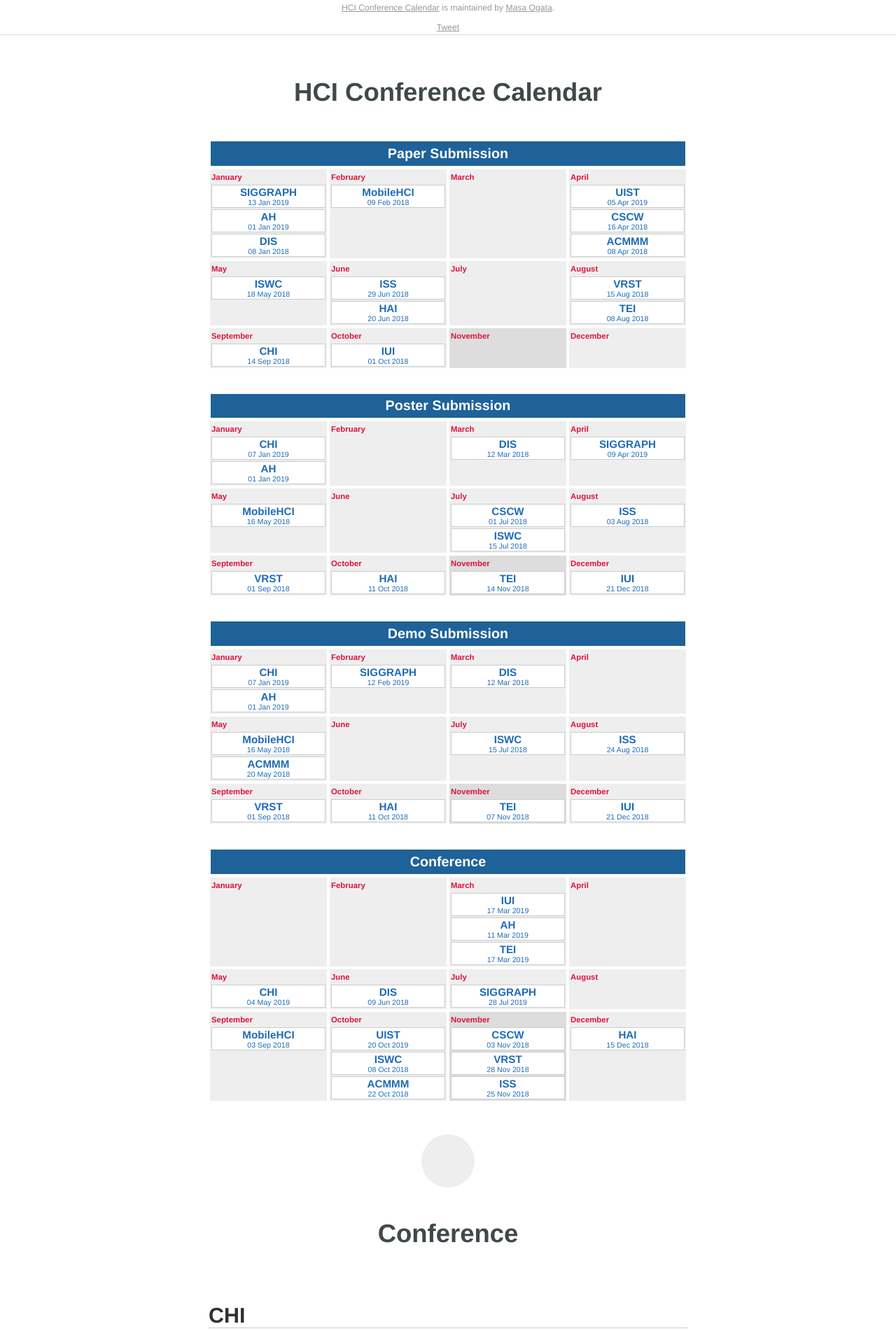
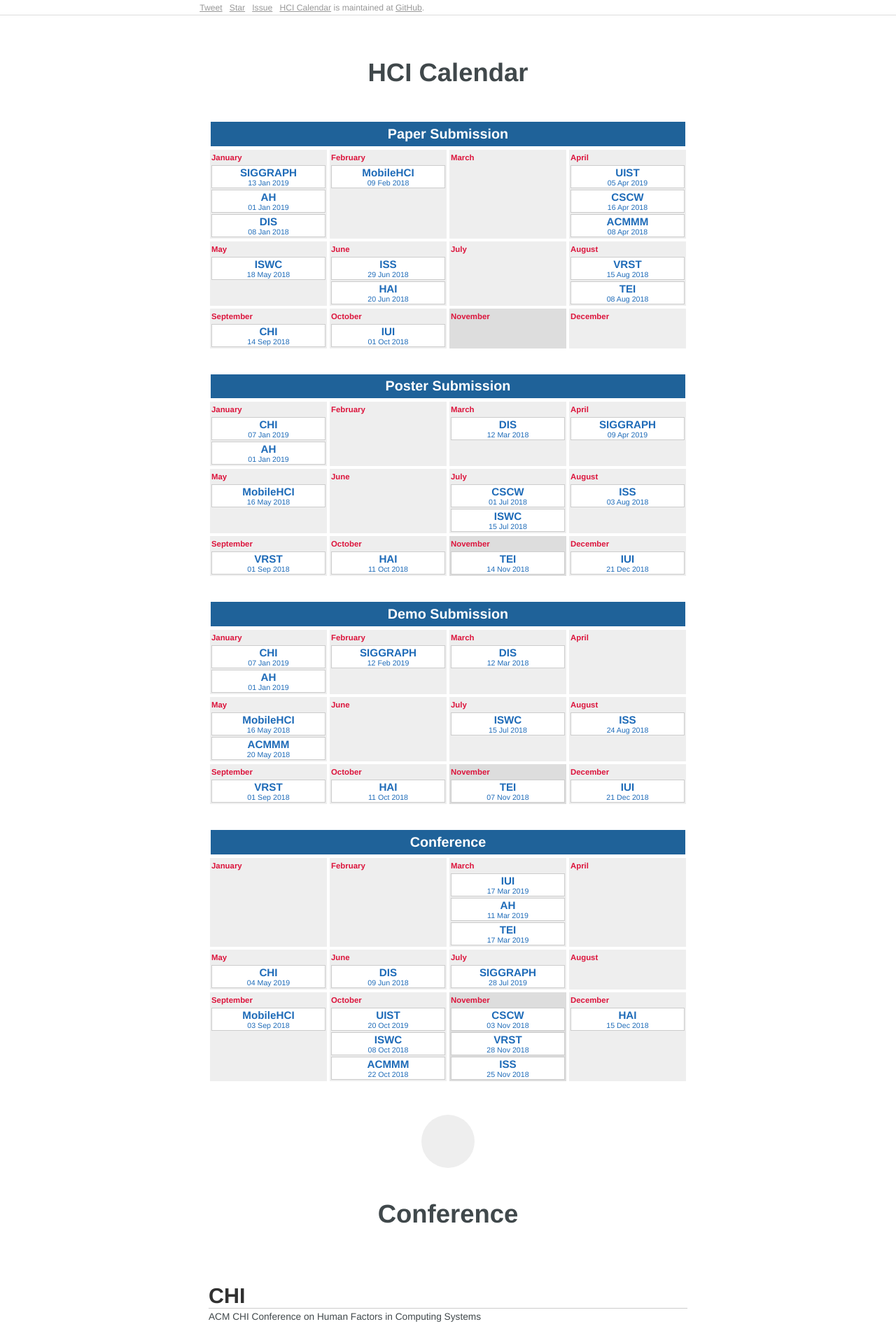
Before and after one commit to hci-calendar/hci-calendar.github.io, a Jekyll site: the page built from _pages/cal/hci.md, in a window 1280 px wide. Shown: the top 1902 px of the page at 70% size. Built offline with Jekyll 4.4.1, drawn with Linux system fonts in a browser that asks for light colours; nearby versions of some CDN libraries; comment, search, counter and statistics services are not loaded.

Commit message:
add github buttons

```diff
--- a/_includes/header.html
+++ b/_includes/header.html
@@ -14,9 +14,14 @@
     {% endcomment %}
 
     <span class="header-credit">
-      <a href="https://masaogata.github.io/hci-calendar/">HCI Conference Calendar</a> is maintained by <a href="http://masaogata.com/">Masa Ogata</a>.
-      <br/><br/>
       <a href="https://twitter.com/share?ref_src=twsrc%5Etfw" class="twitter-share-button" data-show-count="false">Tweet</a><script async src="https://platform.twitter.com/widgets.js" charset="utf-8"></script>
+      &nbsp;
+      <a class="github-button" href="https://github.com/hci-calendar/hci-calendar.github.io" data-icon="octicon-star" aria-label="Star hci-calendar/hci-calendar.github.io on GitHub">Star</a>
+      &nbsp;
+      <a class="github-button" href="https://github.com/hci-calendar/hci-calendar.github.io/issues" data-icon="octicon-issue-opened" aria-label="Issue hci-calendar/hci-calendar.github.io on GitHub">Issue</a>
+      <script async defer src="https://buttons.github.io/buttons.js"></script>
+      &nbsp;
+      <a href="{{site.url}}">{{site.title}}</a> is maintained at <a href="https://github.com/hci-calendar/hci-calendar.github.io">GitHub</a>.
     </span>
   </div>
 </section>
--- a/_pages/cal/hci.md
+++ b/_pages/cal/hci.md
@@ -1,6 +1,6 @@
 ---
 layout: default
-title: HCI Conference Calendar
+title: HCI Calendar
 permalink: /
 types: "Paper,Poster,Demo,Conference"
 ---
--- a/_sass/theme-default.scss
+++ b/_sass/theme-default.scss
@@ -90,6 +90,7 @@ a {
     font-size: 0.8em;
     margin: 0.3em 0.2em;
     display: block;
+    text-align: left;;
     a {
       color: #999;
       text-decoration: underline;
```
Also changed, not shown: _data/cal/ai.yml (deleted, +0 -57 lines), _pages/cal/ai.md (deleted, +0 -12 lines), _pages/toppage.md (+0 -2 lines).
